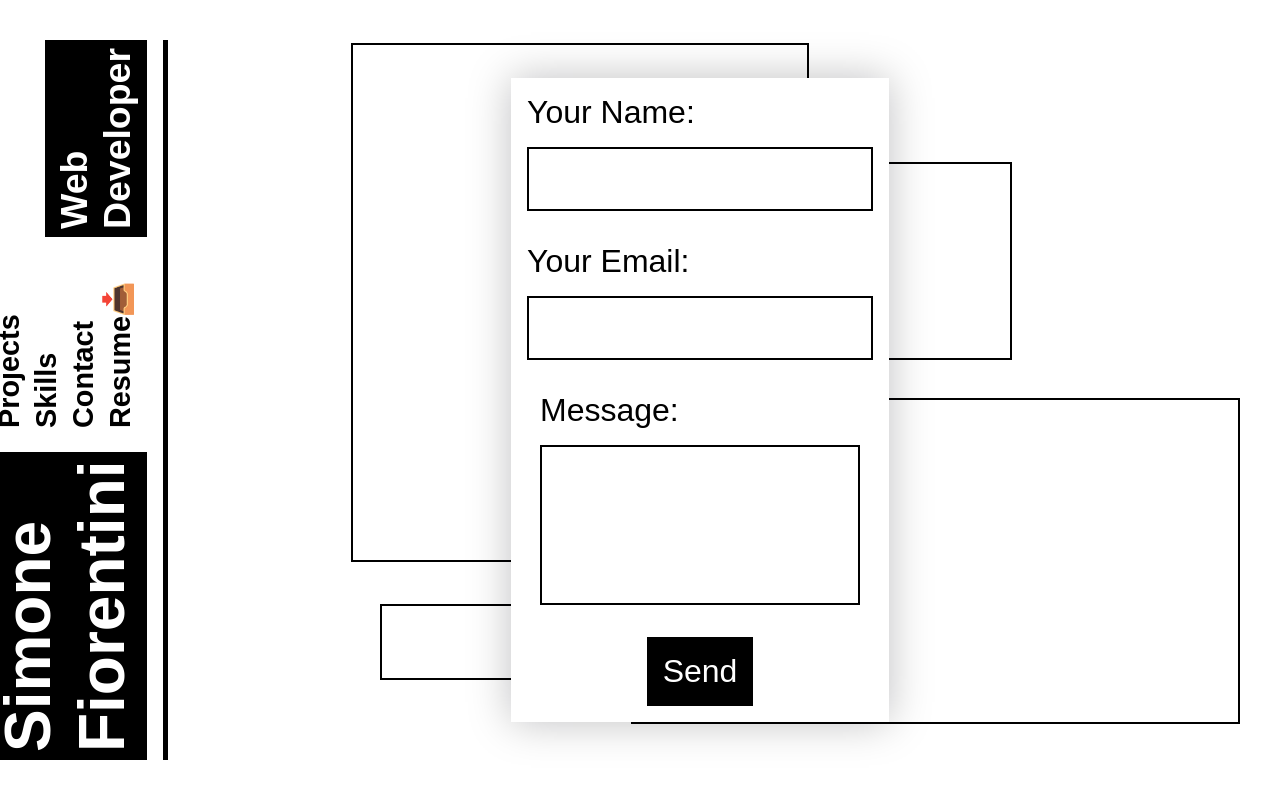
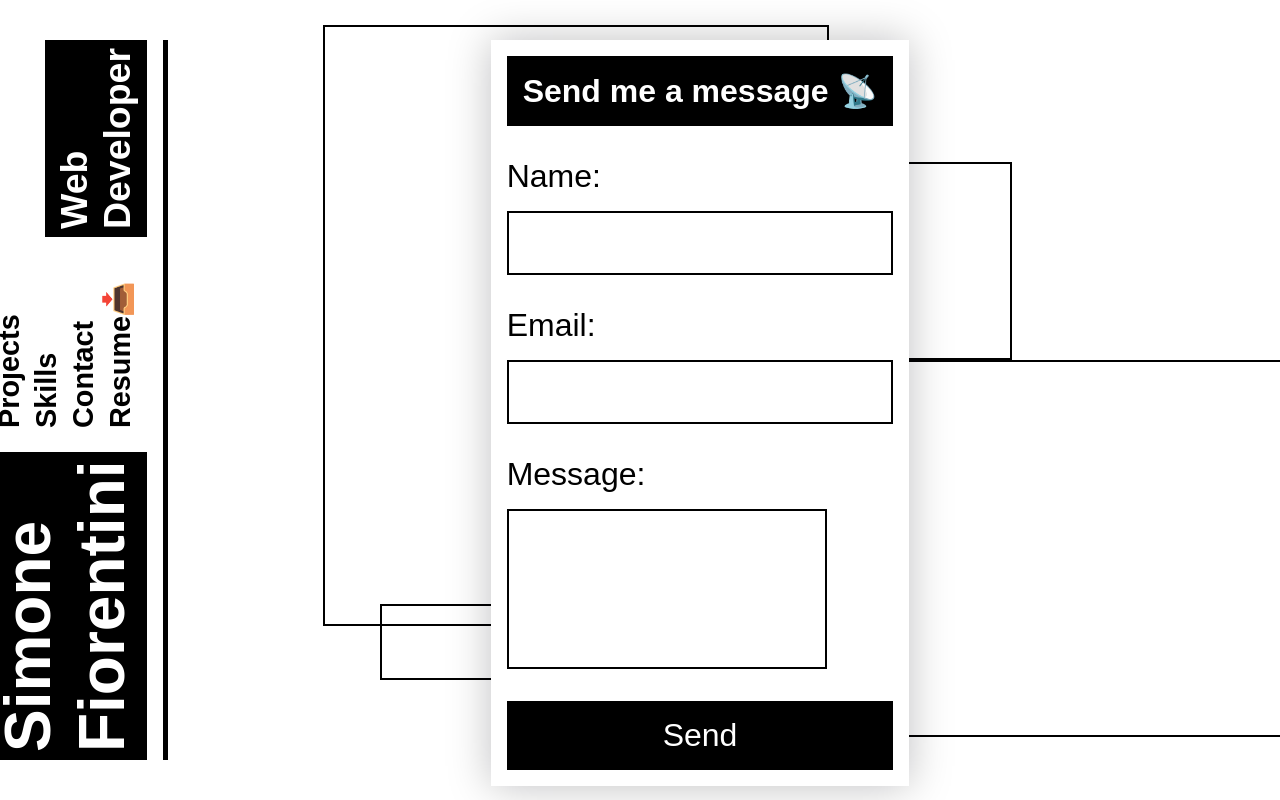
Before and after one commit to Simonoob/Portfolio, a React (Create React App) app: page /contact in a window 1280 px wide. Built offline with nearby package versions, Linux system fonts and the light colour scheme; what drei, react-three-fiber, webfontloader would draw is missing.

Commit message:
form submittion fixed and sidenav log removed

```diff
--- a/src/components/Sidenav.js
+++ b/src/components/Sidenav.js
@@ -21,8 +21,6 @@ const Sidenav = () => {
   const tl = new TimelineLite({ delay: 0.4 });
 
   const handleEnter = (e) => {
-    console.log(sidenav.style.left);
-
     if (sidenav.style.left === "0vw") {
       gsap.to(sidenav, { left: "-40vw" });
     }
--- a/src/components/pages/contact.js
+++ b/src/components/pages/contact.js
@@ -3,7 +3,10 @@ import ThankYou from "./ThankYou";
 
 import PageTransition from "../PageTransition";
 
-const Form = ({ operation }) => {
+const Contact = () => {
+  const [sent, setSent] = useState(false);
+
+  const Form = () => {
     const [state, setState] = useState({ name: "", email: "", message: "" });
 
     const encode = (data) => {
@@ -20,7 +23,7 @@ const Form = ({ operation }) => {
         headers: { "Content-Type": "application/x-www-form-urlencoded" },
         body: encode({ "form-name": "contact", ...state }),
       })
-      .then(() => alert("Success!"))
+        .then(() => setSent(!sent))
         .catch((error) => alert(error));
 
       e.preventDefault();
@@ -31,97 +34,67 @@ const Form = ({ operation }) => {
 
     return (
       <div className="form-container">
-      {/* <form method="post" netlify name="contact" onSubmit={operation}>
+        <form
+          name="contact"
+          method="post"
+          data-netlify="true"
+          onSubmit={handleSubmit}
+        >
           <h2>
             Send me a message{" "}
             <span role="img" aria-label="envelope">
               📡
             </span>
           </h2>
-        <div className="input-field">
-          <label>
-            Name:
-            <input type="text" name="name" id="name" required />
-          </label>
-        </div>
 
           <div className="input-field">
             <label>
-            Email:
-            <input type="email" name="email" id="email" required />
-          </label>
-        </div>
-
-        <div className="input-field ">
-          <label>
-            Message:
-            <textarea
-              data-autoresize
-              type="text"
-              name="message"
-              id="textarea"
-              required
-            ></textarea>
-          </label>
-        </div>
-        <button type="submit">Send</button>
-      </form> */}
-
-      <form
-        name="contact"
-        method="post"
-        data-netlify="true"
-        onSubmit={handleSubmit}
-      >
-        <p>
-          <label>
-            Your Name:{" "}
+              Name:{" "}
               <input
                 type="text"
                 name="name"
                 value={state.name}
                 onChange={handleChange}
+                id="name"
+                required
               />
             </label>
-        </p>
-        <p>
+          </div>
+          <div className="input-field">
             <label>
-            Your Email:{" "}
+              Email:{" "}
               <input
                 type="email"
                 name="email"
+                id="email"
+                required
                 value={state.email}
                 onChange={handleChange}
               />
             </label>
-        </p>
-        <p>
+          </div>
+          <div className="input-field">
             <label>
               Message:{" "}
               <textarea
                 name="message"
+                id="textarea"
+                required
                 value={state.message}
                 onChange={handleChange}
               />
             </label>
-        </p>
-        <p>
+          </div>
           <button type="submit">Send</button>
-        </p>
         </form>
       </div>
     );
   };
 
-const Contact = () => {
-  const [sent, setSent] = useState(false);
-
-  const changeState = () => setSent(!sent);
-
   return (
     <div className="contact">
       <PageTransition />
-      {sent ? <ThankYou /> : <Form operation={changeState} />}
+      {sent ? <ThankYou /> : <Form />}
     </div>
   );
 };
```
Lines whose indentation alone changed are shown as unchanged.
